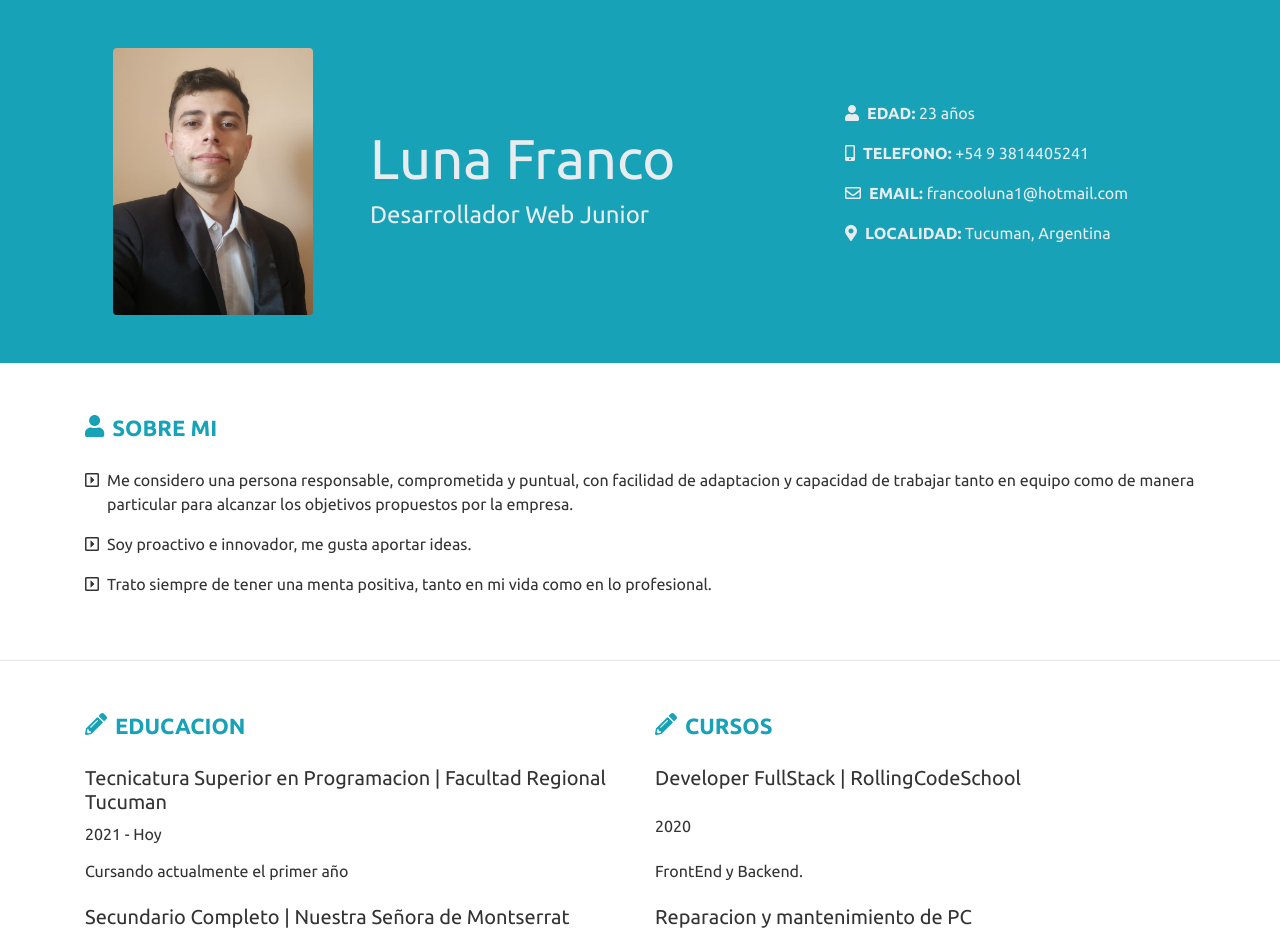
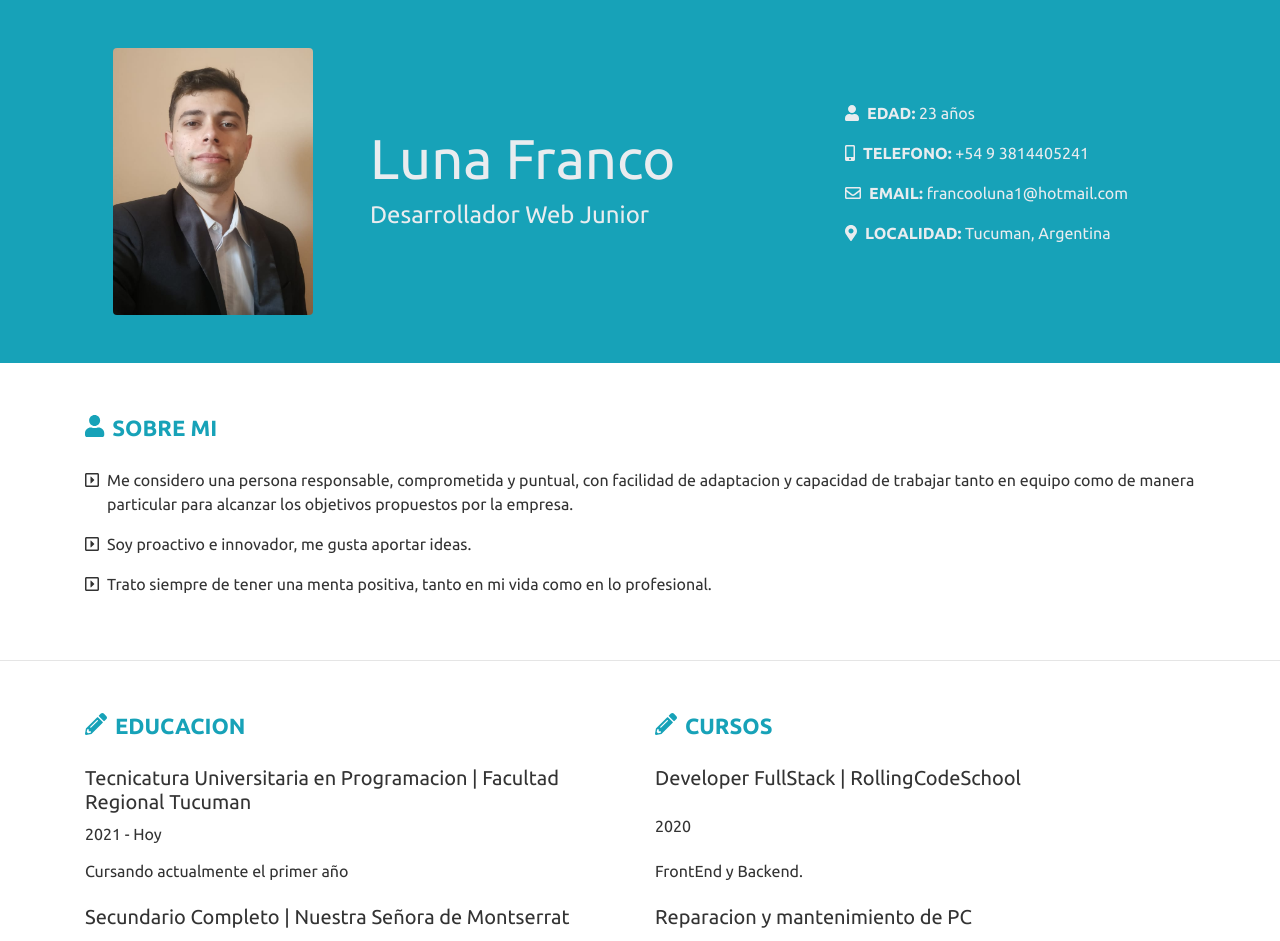
Before and after one commit to francooluna1/curriculum, a React (Create React App) app: page / in a window 1280 px wide. Shown: the top 941 px of the page. Built offline with nearby package versions, Linux system fonts and the light colour scheme.

Commit message:
Se cambio el titulo de la facultad

```diff
--- a/src/App.js
+++ b/src/App.js
@@ -113,7 +113,7 @@ function App() {
             </span>
             <div className="my-2 texto">
               <span>
-                <h5>Tecnicatura Superior en Programacion | Facultad Regional Tucuman</h5>
+                <h5>Tecnicatura Universitaria en Programacion | Facultad Regional Tucuman</h5>
                 <p>2021 - Hoy</p>
                 <h6>Cursando actualmente el primer año</h6>
               </span>
```
